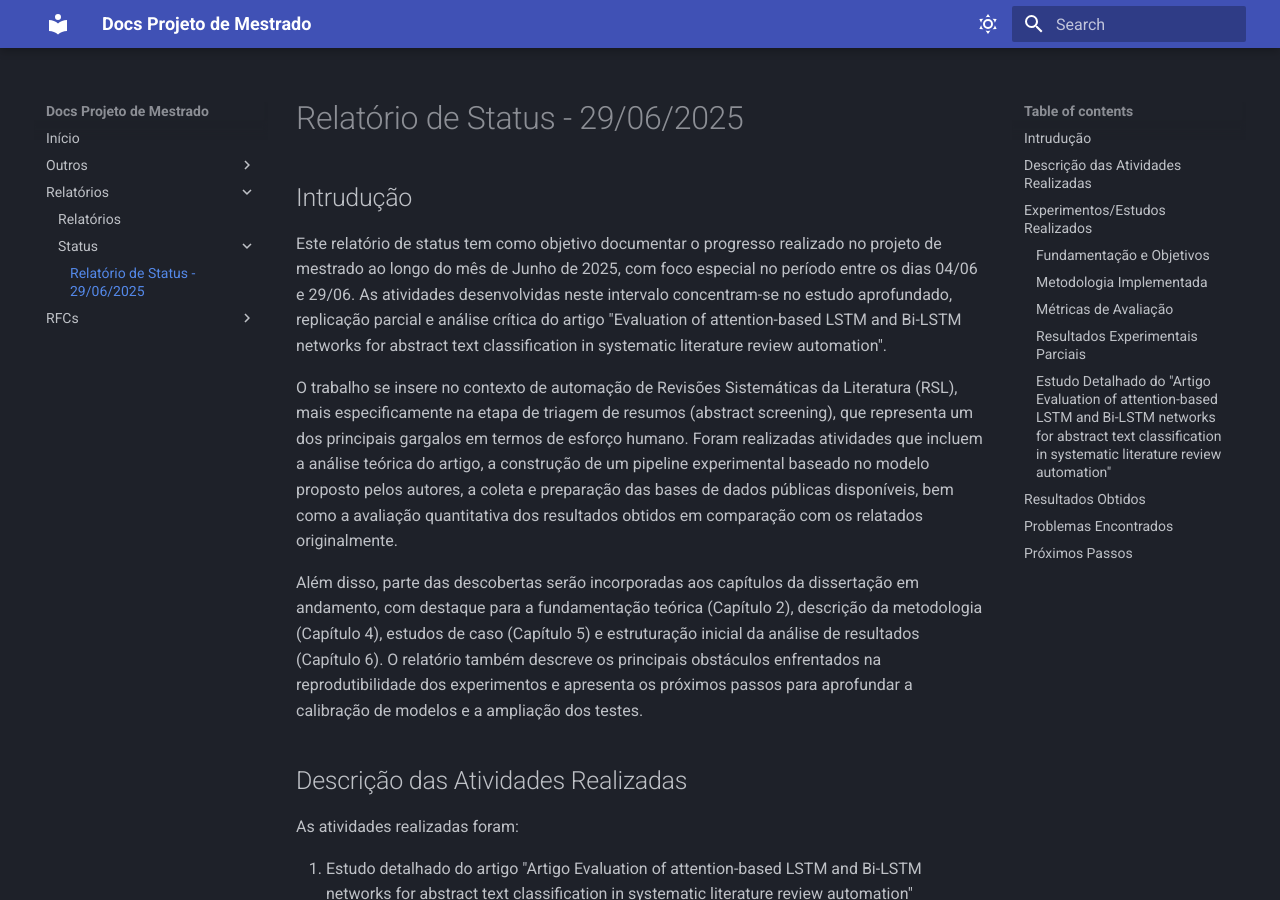
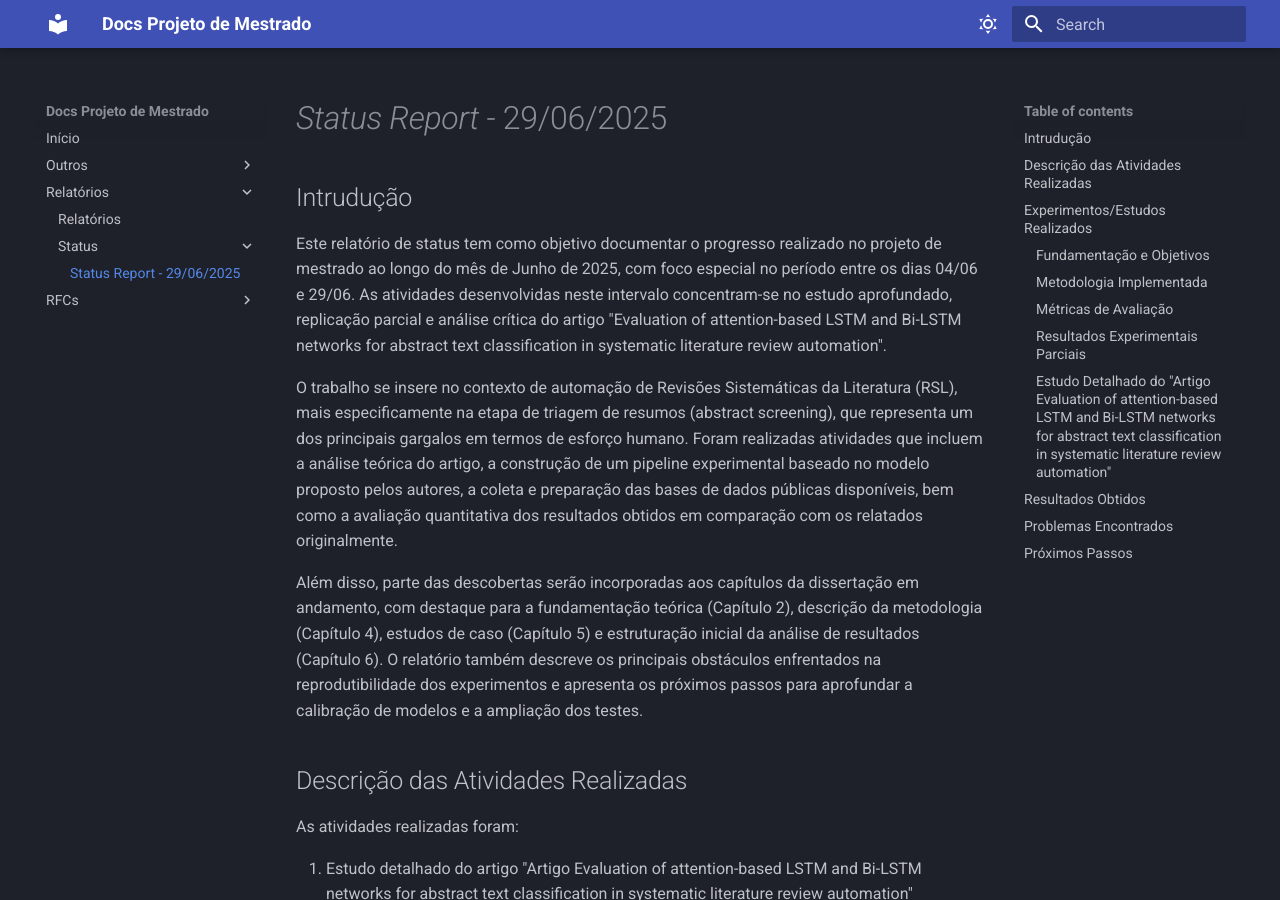
Before and after one commit to Matheus1714/msc-proj, an MkDocs documentation site: the page built from docs/reports/status/status_report_2025_06_29.md, in a window 1280 px wide and 900 px high. Built offline with MkDocs 1.6.1 and Material for MkDocs 9.7.7, drawn with Linux system fonts in a browser that asks for light colours.

Commit message:
docs: update

```diff
--- a/docs/reports/status/status_report_2025_06_29.md
+++ b/docs/reports/status/status_report_2025_06_29.md
@@ -1,8 +1,8 @@
 ---
-title: Relatório de Status - 29/06/2025
+title: Status Report - 29/06/2025
 ---
 
-# Relatório de Status - 29/06/2025
+# _Status Report_ - 29/06/2025
 
 ## Intrudução
 
--- a/mkdocs.yaml
+++ b/mkdocs.yaml
@@ -27,7 +27,7 @@ nav:
 - Relatórios:
   - Relatórios: reports/index.md
   - Status:
-    - Relatório de Status - 29/06/2025: reports/status/status_report_2025_06_29.md
+    - Status Report - 29/06/2025: reports/status/status_report_2025_06_29.md
 - RFCs:
   - RFCs: rfcs/index.md
   - Files:
```
